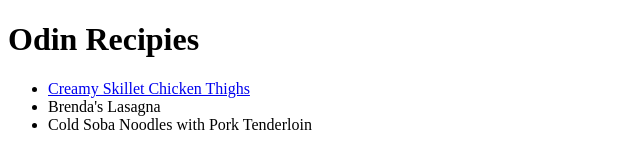
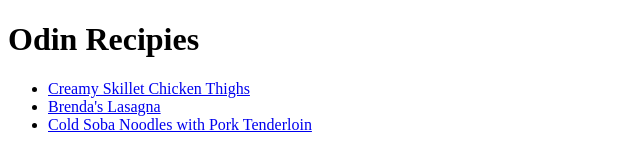
Before and after one commit to mokshdev/odin-recipes, a plain HTML site: page Index.html in a window 1280 px wide. Shown: the whole page, without its empty margins (0-640 px from the left). Drawn offline with Linux system fonts and the light colour scheme.

Commit message:
fixing code in index.html

```diff
--- a/Index.html
+++ b/Index.html
@@ -10,8 +10,8 @@
     <h1>Odin Recipies</h1>
     <ul>
         <li><a href="recipes/chicken-thigh.html">Creamy Skillet Chicken Thighs</a></li>
-        <li><a href="recipes/lasagna.html"></a>Brenda's Lasagna</li>
-        <li><a href="recipes/noodles.html"></a>Cold Soba Noodles with Pork Tenderloin</li>
+        <li><a href="recipes/lasagna.html">Brenda's Lasagna</a></li>
+        <li><a href="recipes/noodles.html">Cold Soba Noodles with Pork Tenderloin</a></li>
     </ul>
 </body>
 </html>
```
